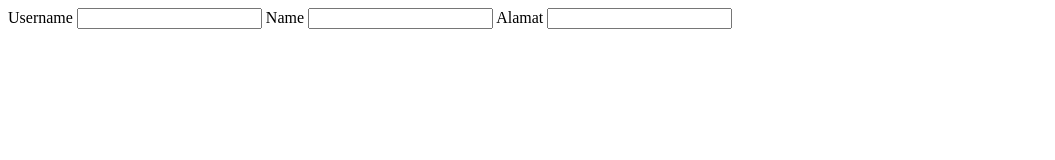
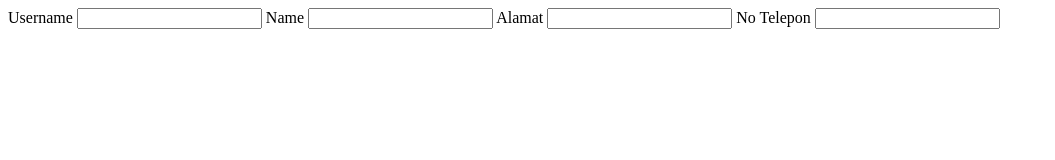
Before and after one commit to 3Shoka/simple-form, a plain HTML site: page index.html in a window 1280 px wide. Shown: the whole page, without its empty margins (0-1055 px from the left). Drawn offline with Linux system fonts and the light colour scheme.

Commit message:
menambah nomor telpon

```diff
--- a/index.html
+++ b/index.html
@@ -11,6 +11,8 @@
 			<input type="text" name="name">
 			<label for="alamat">Alamat</label>
 			<input type="text name="alamat">
+			<label for="no_telpon">No Telepon</label>
+			<input type="text" name="no_telpon">
 		</form>
 	</body>
 </html>
```
